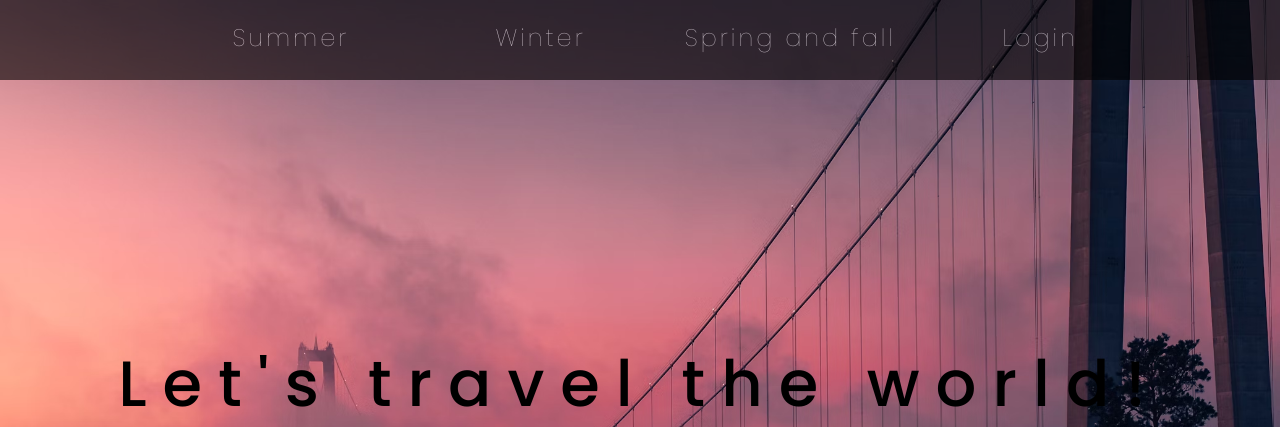
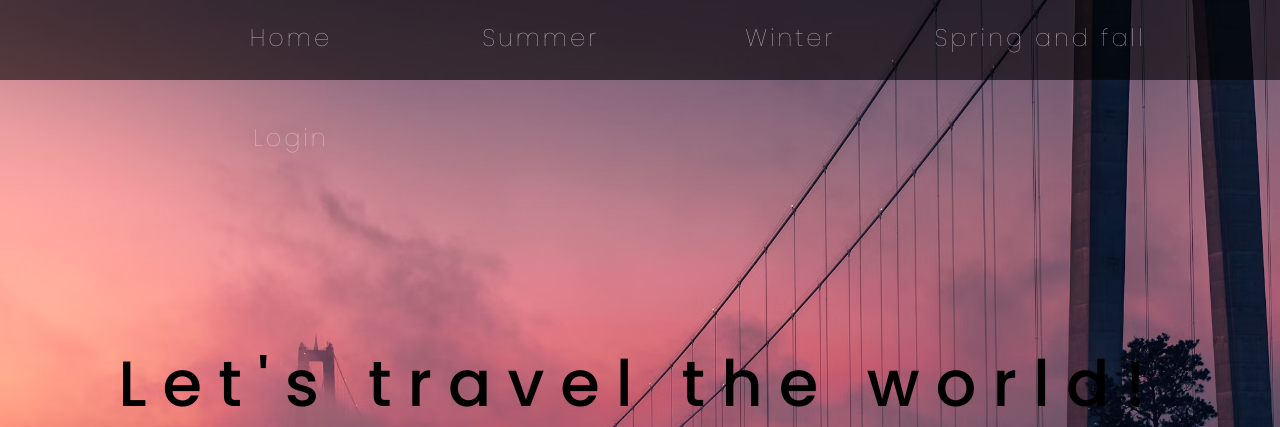
Before and after one commit to anastasija-mickoska/Travel, a PHP site: page /home.php in a window 1280 px wide. Shown: the top 427 px of the page. Run offline with PHP 8.4, Linux system fonts and the light colour scheme.

Commit message:
Update home.php

```diff
--- a/Travel/home.php
+++ b/Travel/home.php
@@ -37,6 +37,7 @@
     <body>
             <nav>
                 <ul>
+                    <a href="home.php"><li>Home</li></a>
                     <a href="summer.php"><li>Summer</li></a>
                     <a href="winter.php"><li>Winter</li></a>
                     <a href="spring_fall.php"><li>Spring and fall</li></a>
```
